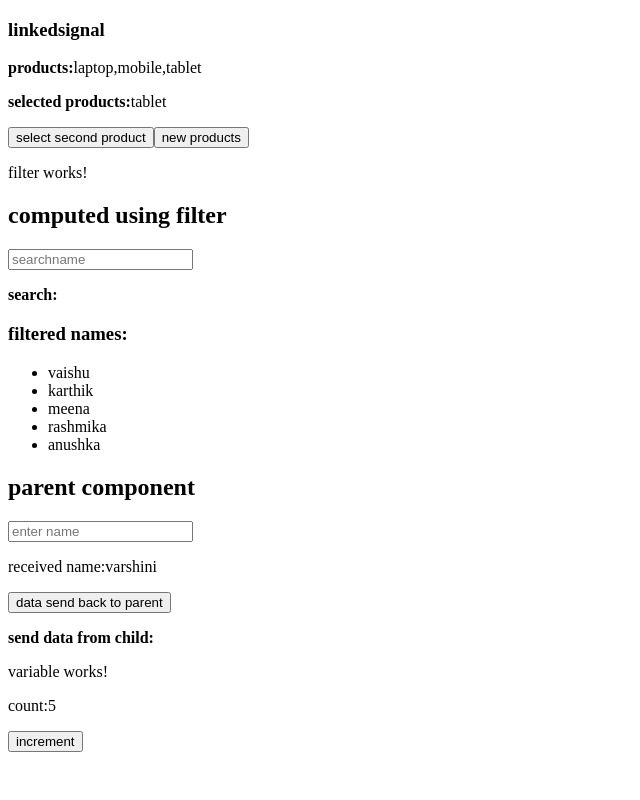
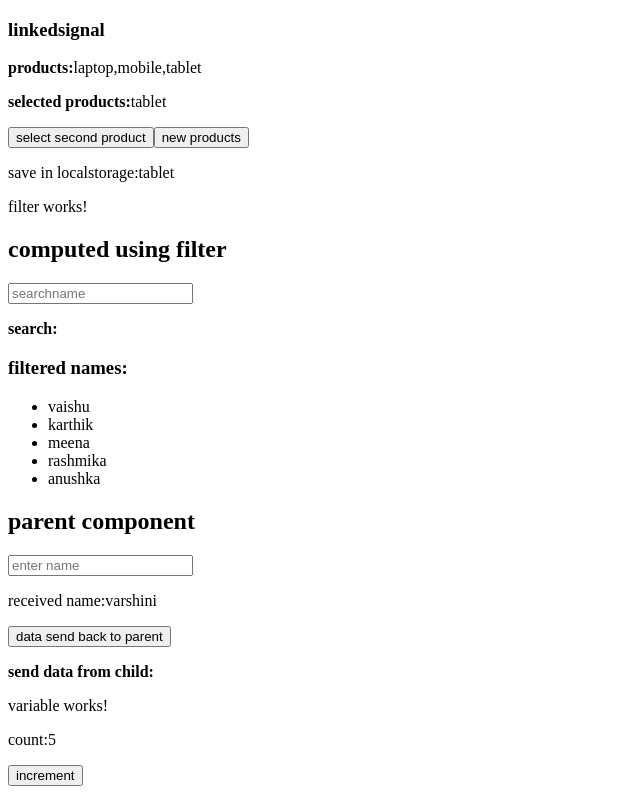
Before and after one commit to Harini-sparkout/signals, an Angular app: page / in a window 1280 px wide. Shown: the whole page, without its empty margins (0-640 px from the left). Built offline with nearby package versions, Linux system fonts and the light colour scheme.

Commit message:
Update product.html

```diff
--- a/src/app/product/product.html
+++ b/src/app/product/product.html
@@ -3,3 +3,4 @@
 <p><b>selected products:</b>{{selectedProduct()}}</p>
 <button (click)="selectSecondProduct()">select second product</button>
 <button (click)="newproduct()">new products</button>
+<p>save in localstorage:{{selectedProduct()}}</p>
```
